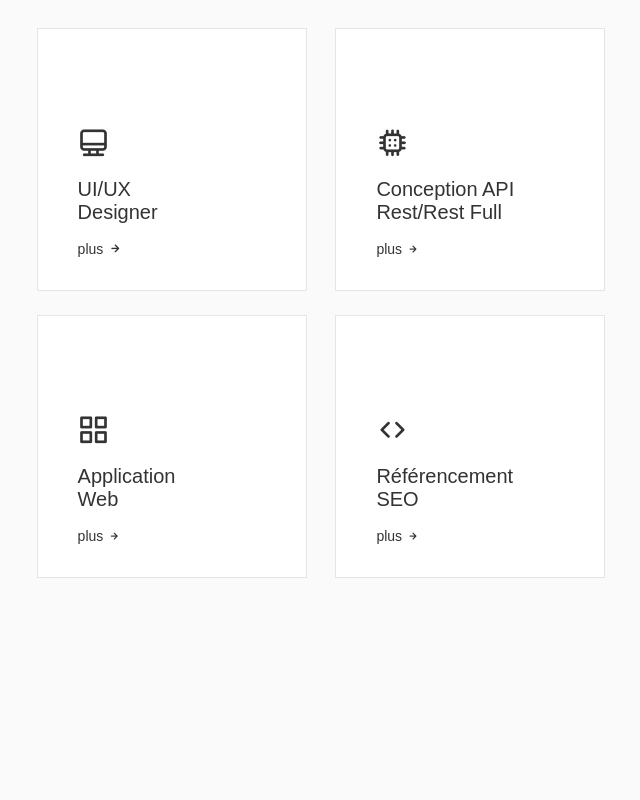
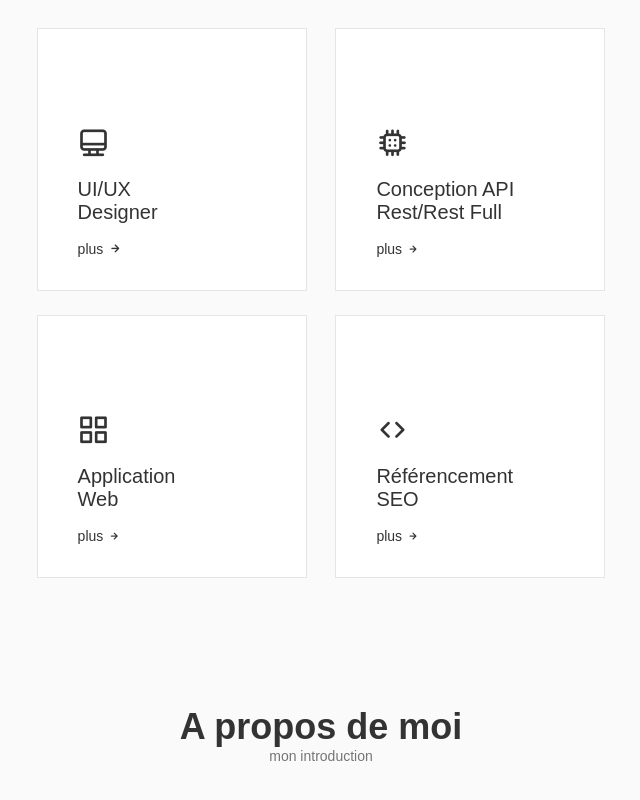
Before and after one commit to rovertnet/mon_portfolio, a React (Create React App) app: page / in a window 1280 px wide. Shown: the part 2280-3080 px from the top of the page, without its empty margins (319-959 px from the left). Before the commit the page ends 2890 px from the top, so only its background shows below. Built offline with nearby package versions, Linux system fonts and the light colour scheme.

Commit message:
un autre comite

```diff
--- a/src/App.js
+++ b/src/App.js
@@ -3,6 +3,7 @@ import About from './composants/about/About';
 import Home from './composants/body/Home';
 import Competences from './composants/competences/Competences';
 import { Header } from './composants/header/Header';
+import Qualification from './composants/qualification/Qualification';
 import Service from './composants/services/Service';
 
 function App() {
@@ -15,6 +16,7 @@ function App() {
         <About />,
         <Competences />
         <Service />
+        <Qualification />
       </main>
     </>
   );
--- a/src/composants/qualification/Qualification.jsx
+++ b/src/composants/qualification/Qualification.jsx
@@ -1,9 +1,12 @@
 import React from 'react';
-import "./quali"
+import "./qualification.css";
 
 const Qualification = () => {
   return (
-    <div>Qualification</div>
+    <section className="qualification section">
+        <h2 className="section_title">A propos de moi</h2>
+        <span className="section_subtitle">mon introduction</span>
+    </section>
   )
 }
 
```
